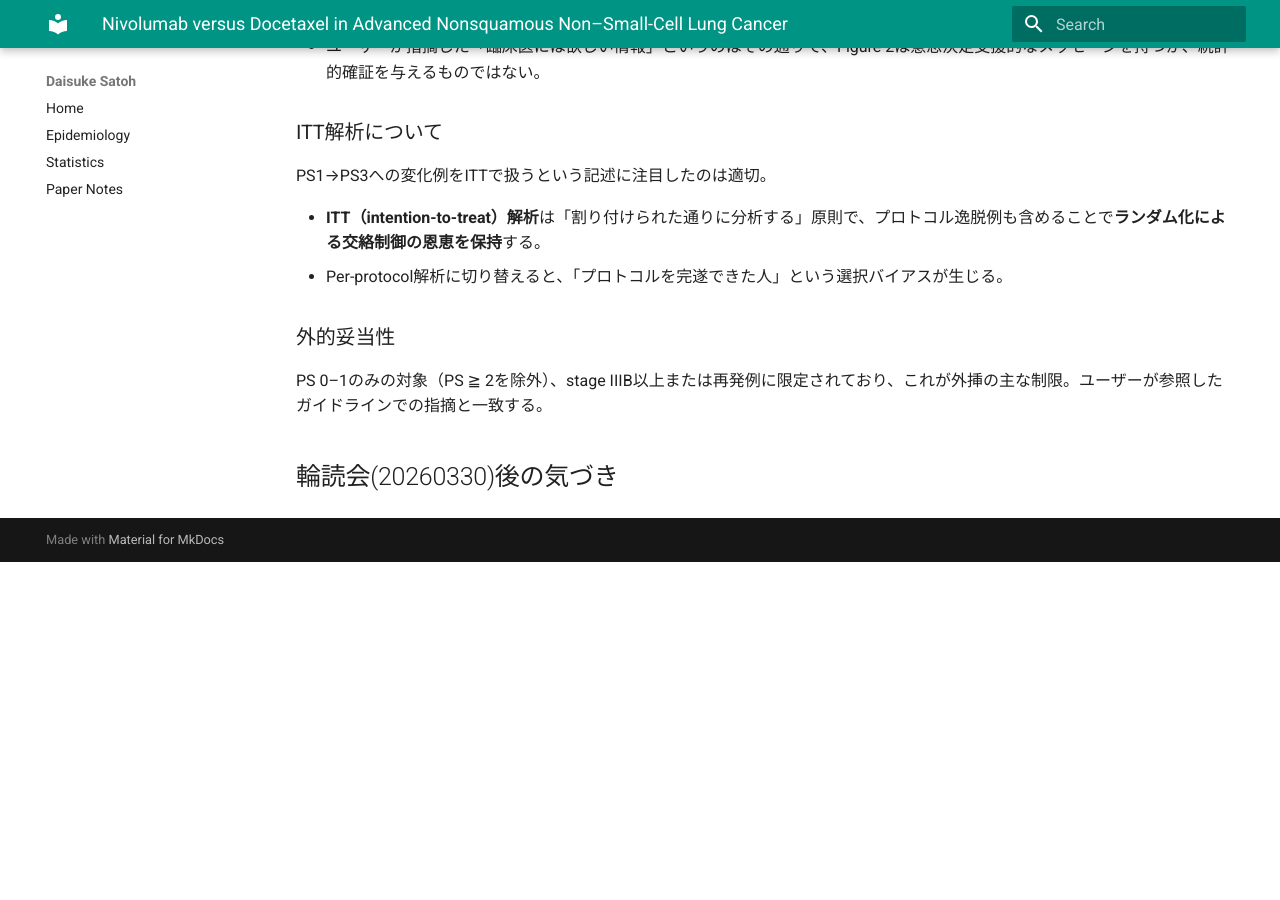
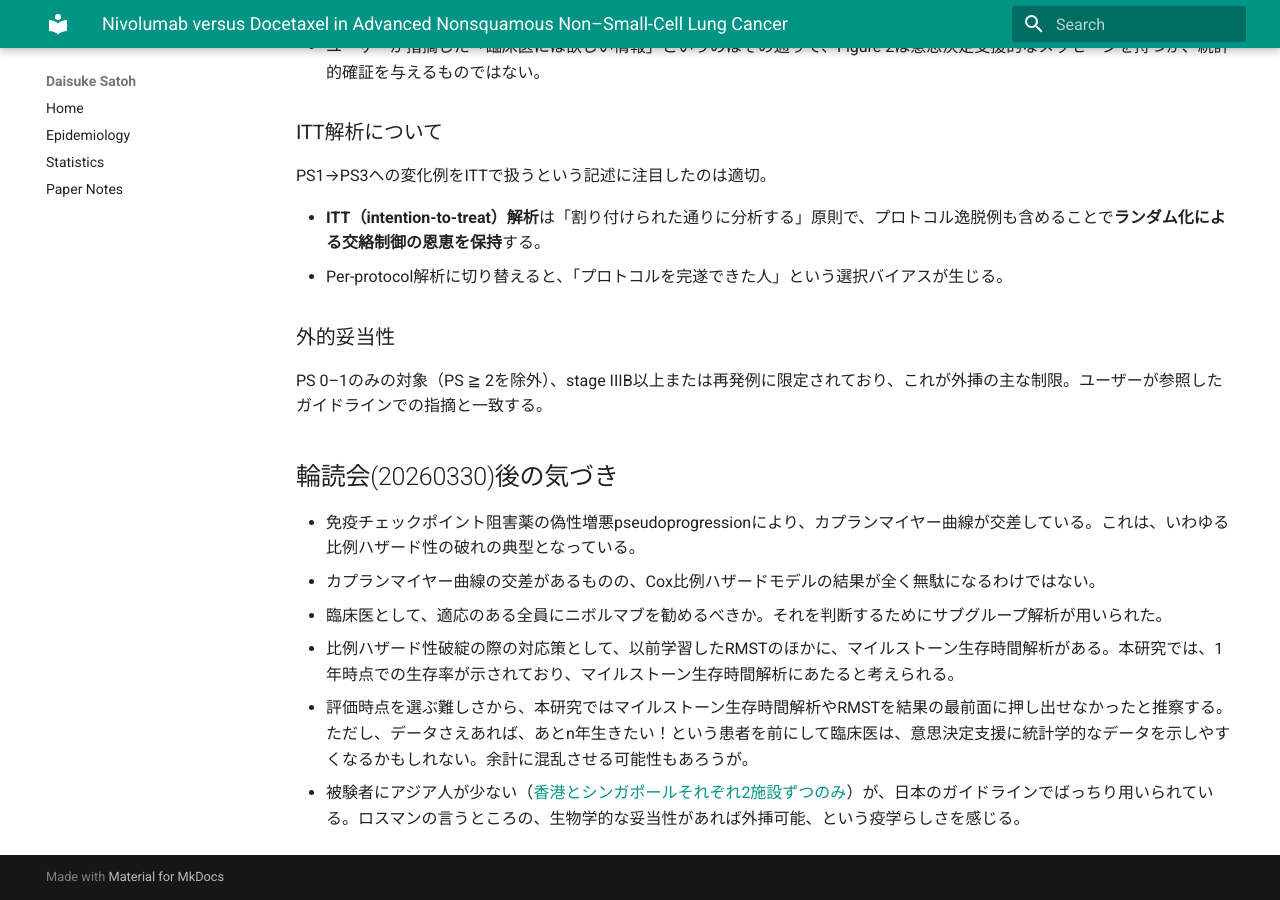
Before and after one commit to dsatoh20/dsatoh20.github.io, an MkDocs documentation site: the page built from docs/paper_notes/2026-03-29_Borghaei2015_nivolumab_docetaxel.md, in a window 1280 px wide and 900 px high, scrolled down 2613 px. Built offline with MkDocs 1.6.1 and Material for MkDocs 9.7.7, drawn with Linux system fonts in a browser that asks for light colours; before the commit the page ends 3175 px from its top, so only the background shows below that.

Commit message:
sync: update from career repo

```diff
--- a/docs/paper_notes/2026-03-29_Borghaei2015_nivolumab_docetaxel.md
+++ b/docs/paper_notes/2026-03-29_Borghaei2015_nivolumab_docetaxel.md
@@ -70,3 +70,9 @@ PS1→PS3への変化例をITTで扱うという記述に注目したのは適
 PS 0–1のみの対象（PS ≧ 2を除外）、stage IIIB以上または再発例に限定されており、これが外挿の主な制限。ユーザーが参照したガイドラインでの指摘と一致する。
 
 ## 輪読会(20260330)後の気づき
+- 免疫チェックポイント阻害薬の偽性増悪pseudoprogressionにより、カプランマイヤー曲線が交差している。これは、いわゆる比例ハザード性の破れの典型となっている。
+- カプランマイヤー曲線の交差があるものの、Cox比例ハザードモデルの結果が全く無駄になるわけではない。
+- 臨床医として、適応のある全員にニボルマブを勧めるべきか。それを判断するためにサブグループ解析が用いられた。
+- 比例ハザード性破綻の際の対応策として、以前学習したRMSTのほかに、マイルストーン生存時間解析がある。本研究では、1年時点での生存率が示されており、マイルストーン生存時間解析にあたると考えられる。
+- 評価時点を選ぶ難しさから、本研究ではマイルストーン生存時間解析やRMSTを結果の最前面に押し出せなかったと推察する。ただし、データさえあれば、あとn年生きたい！という患者を前にして臨床医は、意思決定支援に統計学的なデータを示しやすくなるかもしれない。余計に混乱させる可能性もあろうが。
+- 被験者にアジア人が少ない（[香港とシンガポールそれぞれ2施設ずつのみ](https://clinicaltrials.gov/study/NCT01673867?cond=NCT01673867&viewType=Card&rank=1#locations)）が、日本のガイドラインでばっちり用いられている。ロスマンの言うところの、生物学的な妥当性があれば外挿可能、という疫学らしさを感じる。
```
